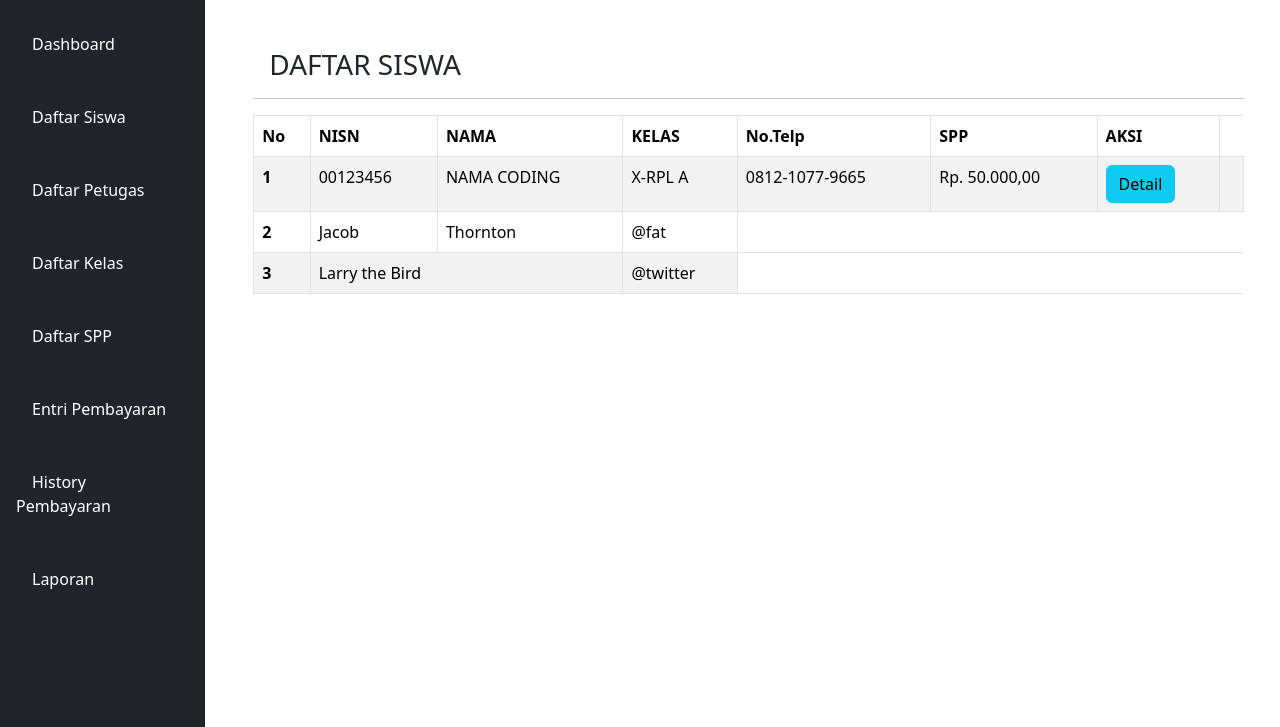
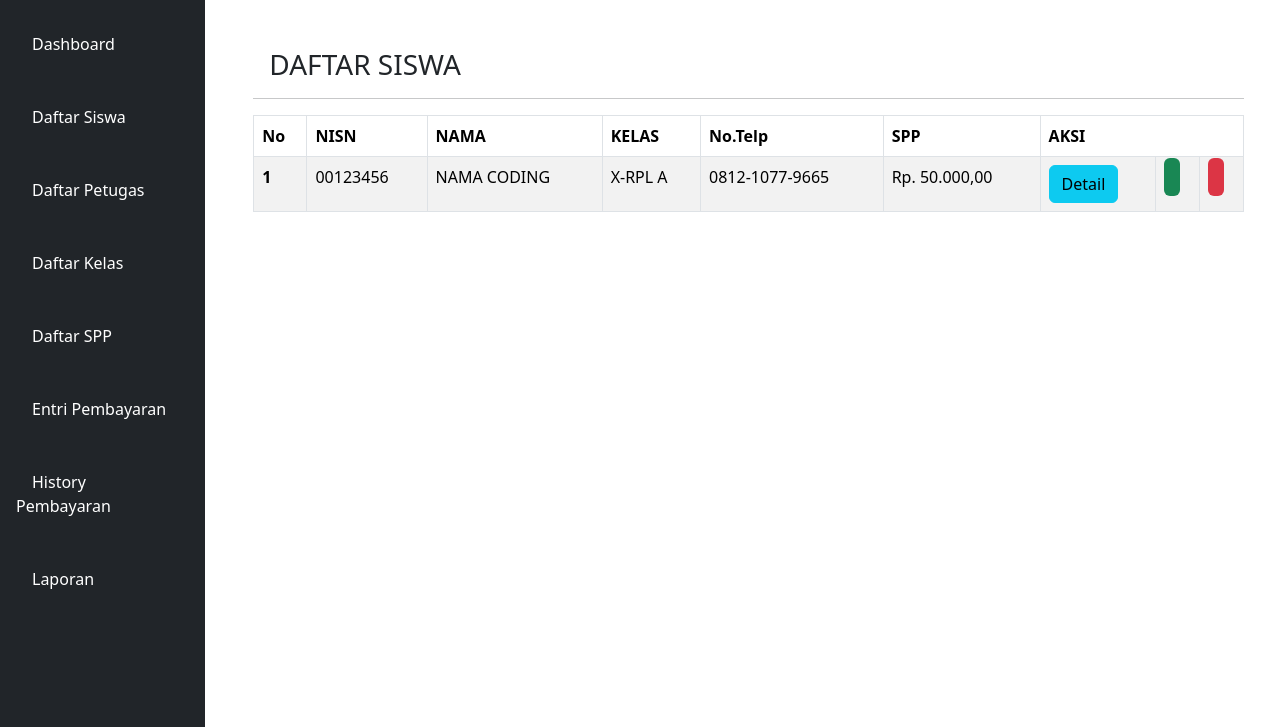
Before and after one commit to guslanGitHub/ukk, a PHP site: page / in a window 1280 px wide. Shown: the part 56-783 px from the top of the page. Run offline with PHP 8.4, Linux system fonts and the light colour scheme; some libraries are stand-ins or nearby versions.

Commit message:
edit file index.php
pada baris tr pada table

```diff
--- a/spp/php/siswa/index.php
+++ b/spp/php/siswa/index.php
@@ -85,7 +85,7 @@
                         <th scope="col">KELAS</th>
                         <th scope="col">No.Telp</th>
                         <th scope="col">SPP</th>
-                        <th scope="col">AKSI</th>
+                        <th scope="col" colspan="3">AKSI</th>
                     </tr>
                 </thead>
                 <tbody>
@@ -97,18 +97,8 @@
                         <td>0812-1077-9665</td>
                         <td>Rp. 50.000,00</td>
                         <td><button type="button" class="btn btn-info">Detail</button></td>
-                        <td></td>
-                    </tr>
-                    <tr>
-                        <th scope="row">2</th>
-                        <td>Jacob</td>
-                        <td>Thornton</td>
-                        <td>@fat</td>
-                    </tr>
-                    <tr>
-                        <th scope="row">3</th>
-                        <td colspan="2">Larry the Bird</td>
-                        <td>@twitter</td>
+                        <td><i class="fas fa-user-edit bg-success p-2 text-white rounded"></i></td>
+                        <td><i class="fas fa-trash-alt bg-danger p-2 text-white rounded"></i></td>
                     </tr>
                 </tbody>
             </table>
```
